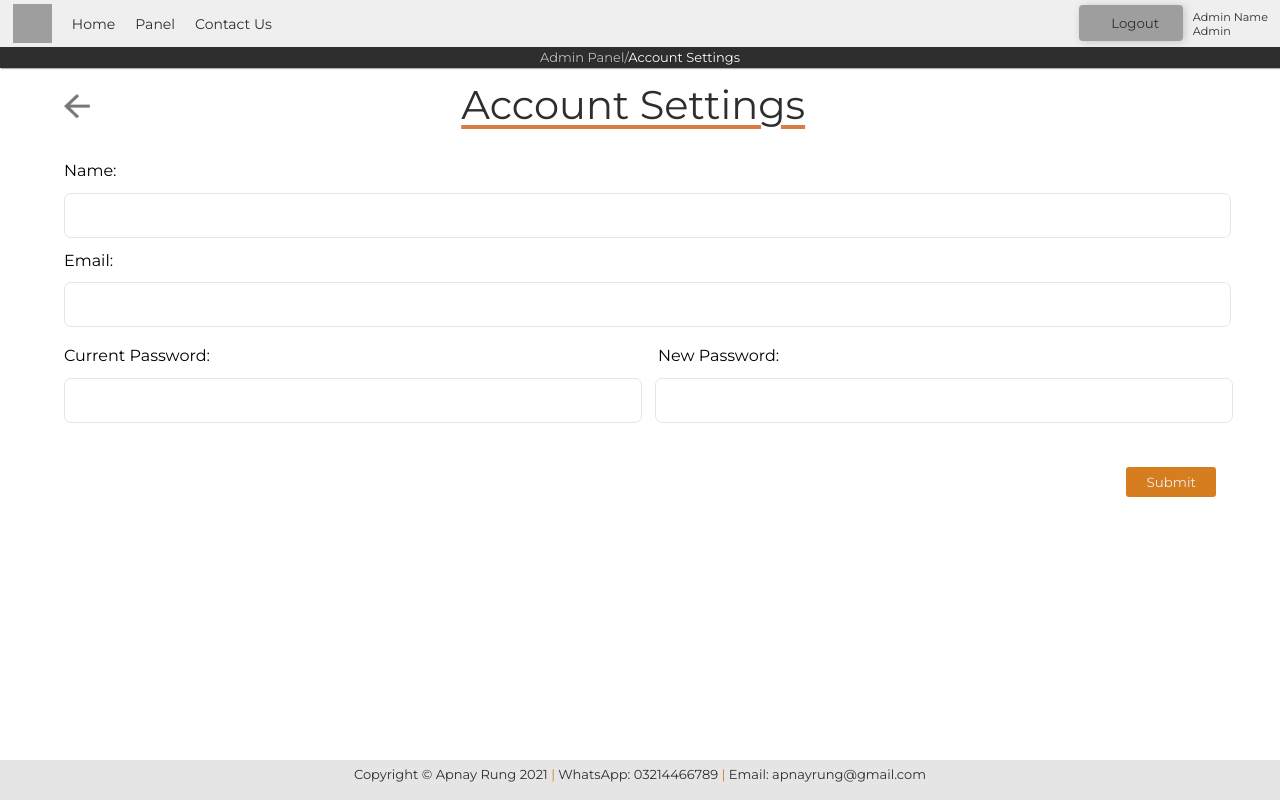
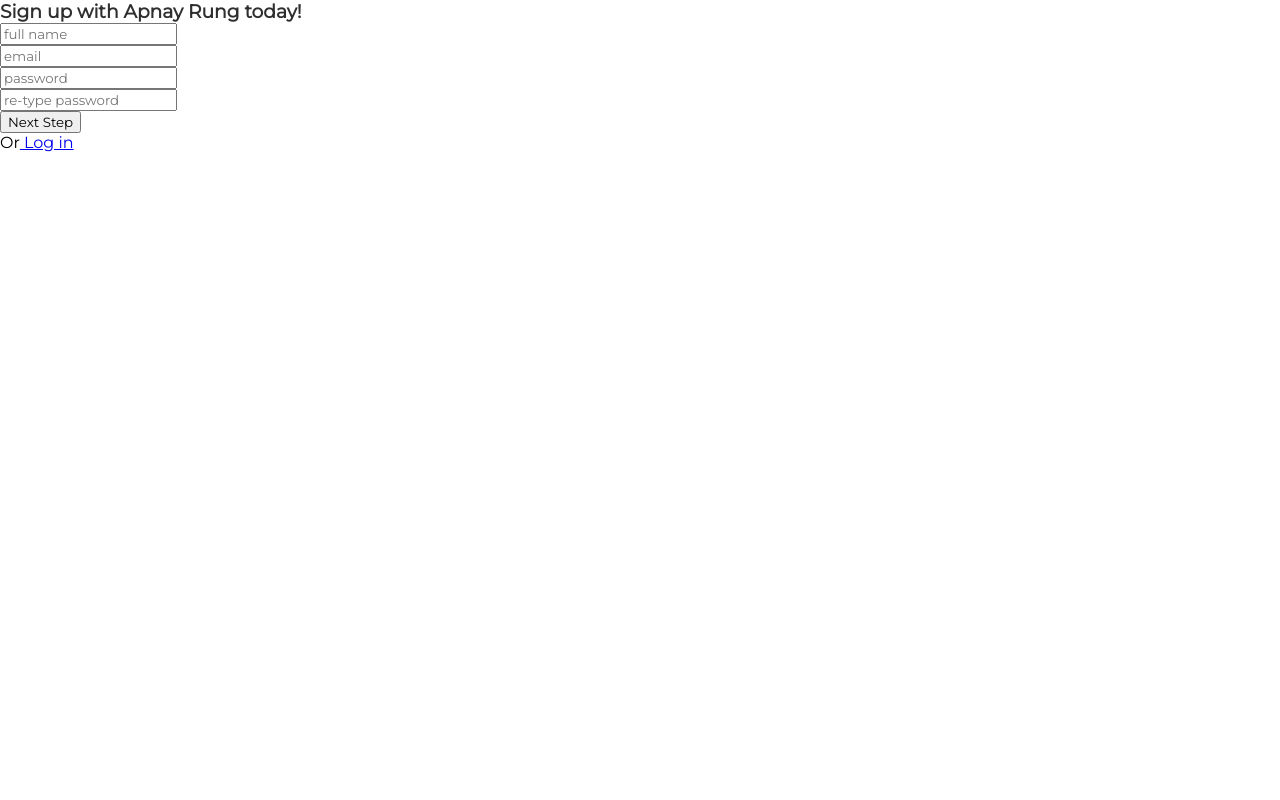
Before and after one commit to vafabatool/apnay-rung-frontend, a React (Create React App) app: page / in a window 1280 px wide. Built offline with nearby package versions, Linux system fonts and the light colour scheme; grey boxes are pictures that could not be loaded.

Commit message:
Added 2 signup pages The very initial frontend for sign up of our application added

```diff
--- a/src/App.js
+++ b/src/App.js
@@ -17,11 +17,13 @@
 // import ShoppingCart from "./ShoppingCart";
 // import Checkout from "./Checkout";
 // import CustomerSettings from "./CustomerSettings";
+import SignUp from "./SignUp";
 
 export default function App() {
   return (
     <div className="App">
-      <AdminSettings />
+      {/* <AdminSettings /> */}
+      <SignUp />
       {/* <CustomerSettings /> */}
       {/* <CustomerSettings /> */}
       {/* <ShoppingCart /> */}
--- /dev/null
+++ b/src/SignUp.js
@@ -0,0 +1,11 @@
+import SignupForm from "./SignupForm";
+
+const SignUp = () => {
+  return (
+    <div>
+      <SignupForm />
+    </div>
+  );
+};
+
+export default SignUp;
--- /dev/null
+++ b/src/SignupForm.js
@@ -0,0 +1,72 @@
+import { useState, useEffect } from "react";
+
+const SignUpForm = () => {
+  const [values, setValues] = useState({
+    userName: "",
+    email: "",
+    password: "",
+    password2: ""
+  });
+  const [errors, setErros] = useState({});
+
+  const changeHandler = (e) => {
+    setValues({
+      ...values,
+      [e.target.name]: e.target.value
+    });
+
+    return changeHandler;
+  };
+
+  return (
+    <div className="form-content-right">
+      <form className="form">
+        <h3>Sign up with Apnay Rung today!</h3>
+        <div className="form-inputs">
+          {/* <label htmlFor="name" className="form-label">
+          </label> */}
+          <input
+            type="text"
+            name="name"
+            className="form-input"
+            placeholder="full name"
+          />
+        </div>
+        <div className="form-inputs">
+          <input
+            type="email"
+            name="email"
+            className="form-input"
+            placeholder="email"
+          />
+        </div>
+        <div className="form-inputs">
+          <input
+            type="password"
+            name="password"
+            className="form-input"
+            placeholder="password"
+          />
+        </div>
+        <div className="form-inputs">
+          <input
+            type="password2"
+            name="password2"
+            className="form-input"
+            placeholder="re-type password"
+          />
+        </div>
+        <button className="sign-up-btn" type="submit">
+          Next Step
+        </button>
+        <br />
+        <span>
+          Or
+          <a href="#"> Log in </a>
+        </span>
+      </form>
+    </div>
+  );
+};
+
+export default SignUpForm;
```
